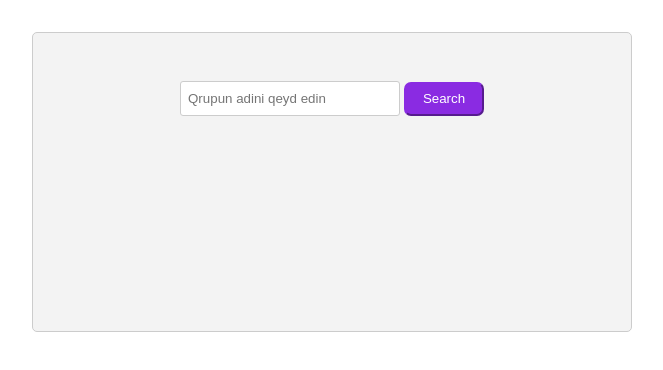
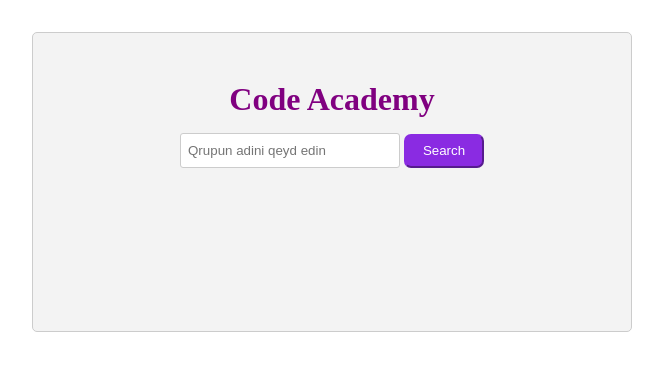
Before and after one commit to samandargaibov/js-2, a plain HTML site: page index.html in a window 1280 px wide. Shown: the whole page, without its empty margins (308-971 px from the left). Drawn offline with Linux system fonts and the light colour scheme.

Commit message:
add condition

```diff
--- a/css/style.css
+++ b/css/style.css
@@ -30,6 +30,10 @@ input{
     padding-left: 7px;
     border-color: rgb(204, 204, 204);
 }
+h1{
+    margin-bottom: 15px;
+    color: purple;
+}
 button{
     width: 80px;
     height: 34px;
--- a/index.html
+++ b/index.html
@@ -11,6 +11,7 @@
     <div class="all">
     <div class="box">
         <div class="texts">
+            <h1>Code Academy</h1>
             <input type="text" name="" id="code" placeholder="Qrupun adini qeyd edin">
             <button onclick="Search()">Search</button>
             <h2 id="group"></h2>
--- a/js/app.js
+++ b/js/app.js
@@ -8,7 +8,12 @@ var zero = null;
 
 function Search() {
     var input = document.getElementById('code').value;
+    console.log(input);
     var gr = Number(input.slice(-3,-2));
+    if(input === ''){
+        alert('Zehmet olmasa qrupu qeyd edin!!!');
+        return;
+    }
 
     switch (gr) {
         case 1:
@@ -28,4 +33,5 @@ function Search() {
             document.body.style.backgroundImage = 'url(https://i0.wp.com/learn.onemonth.com/wp-content/uploads/2017/08/1-10.png?fit=845%2C503&ssl=1)';
             break;
     }
+
 }
```
